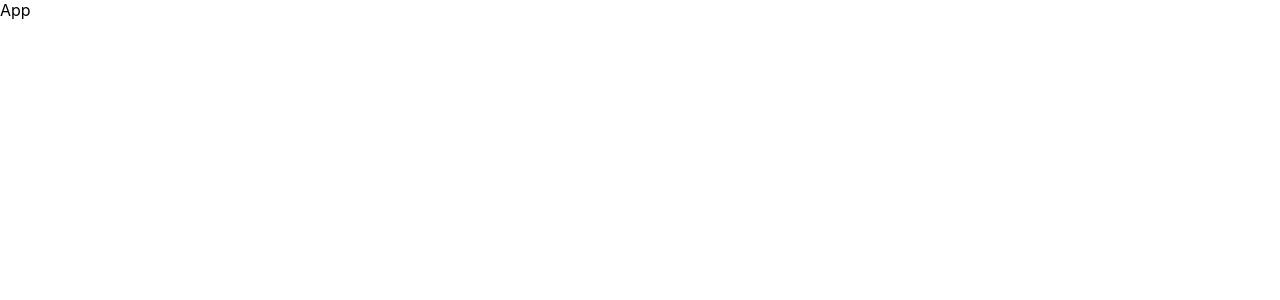
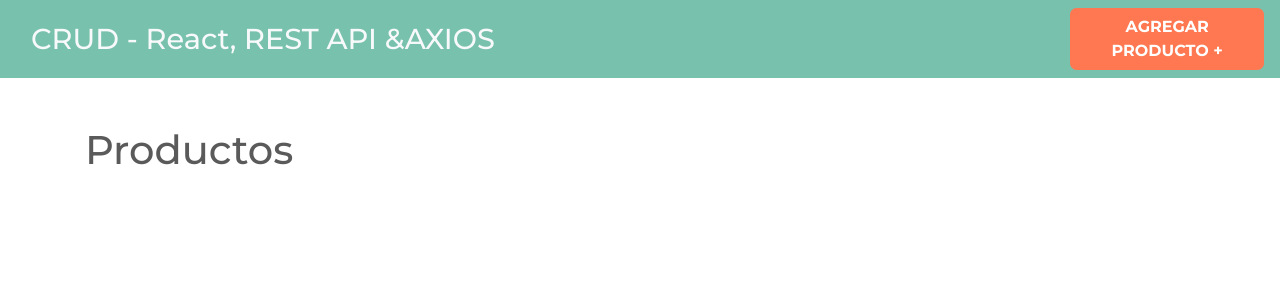
Before and after one commit to NestorSanchezS/ShopProducts-Redux-CRUD, a React (Vite) app: page / in a window 1280 px wide. Shown: the top 300 px of the page. Built offline with nearby package versions, Linux system fonts and the light colour scheme.

Commit message:
add react router

```diff
--- a/index.html
+++ b/index.html
@@ -4,7 +4,11 @@
     <meta charset="UTF-8" />
     <link rel="icon" type="image/svg+xml" href="/vite.svg" />
     <meta name="viewport" content="width=device-width, initial-scale=1.0" />
-    <title>Vite + React</title>
+    <title>React, Redux, React Router DOM</title>
+    <link
+      rel="stylesheet"
+      href="https://bootswatch.com/4/minty/bootstrap.min.css"
+    />
   </head>
   <body>
     <div id="root"></div>
--- a/package.json
+++ b/package.json
@@ -10,7 +10,8 @@
   },
   "dependencies": {
     "react": "^18.2.0",
-    "react-dom": "^18.2.0"
+    "react-dom": "^18.2.0",
+    "react-router-dom": "^6.3.0"
   },
   "devDependencies": {
     "@types/react": "^18.0.15",
--- a/src/App.jsx
+++ b/src/App.jsx
@@ -1,5 +1,21 @@
 import React from "react";
+import { Header } from "./components/Header";
+import { BrowserRouter, Routes, Route } from "react-router-dom";
+import { Productos } from "./components/Productos";
+import { NuevoProducto } from "./components/NuevoProducto";
+import { EditarProducto } from "./components/EditarProducto";
 
 export const App = () => {
-  return <div>App</div>;
+  return (
+    <BrowserRouter>
+      <Header />
+      <div className="container mt-5">
+        <Routes>
+          <Route path="/" element={<Productos />} />
+          <Route path="/productos/nuevo" element={<NuevoProducto />} />
+          <Route path="/productos/editar/:id" element={<EditarProducto />} />
+        </Routes>
+      </div>
+    </BrowserRouter>
+  );
 };
--- /dev/null
+++ b/src/components/EditarProducto.jsx
@@ -0,0 +1,5 @@
+import React from "react";
+
+export const EditarProducto = () => {
+  return <div>EditarProducto</div>;
+};
--- /dev/null
+++ b/src/components/Header.jsx
@@ -0,0 +1,22 @@
+import React from "react";
+import { Link } from "react-router-dom";
+
+export const Header = () => {
+  return (
+    <nav className="navbar navbar-expand-lg navbar-dark bg-primary justify-content-between">
+      <div className="container">
+        <h1>
+          <Link to={"/"} className="text-light">
+            CRUD - React, REST API &AXIOS
+          </Link>
+        </h1>
+      </div>
+      <Link
+        className="btn btn-danger nuevo-post d-block d-md-inline-block"
+        to="/productos/nuevo"
+      >
+        Agregar Producto &#43;
+      </Link>
+    </nav>
+  );
+};
--- /dev/null
+++ b/src/components/NuevoProducto.jsx
@@ -0,0 +1,9 @@
+import React from "react";
+
+export const NuevoProducto = () => {
+  return (
+    <div className="row justify-content-center">
+      <div></div>
+    </div>
+  );
+};
--- /dev/null
+++ b/src/components/Productos.jsx
@@ -0,0 +1,5 @@
+import React from "react";
+
+export const Productos = () => {
+  return <h1>Productos</h1>;
+};
```
Also changed, not shown: 1 other file (tests, documents, lock files or other folders).
